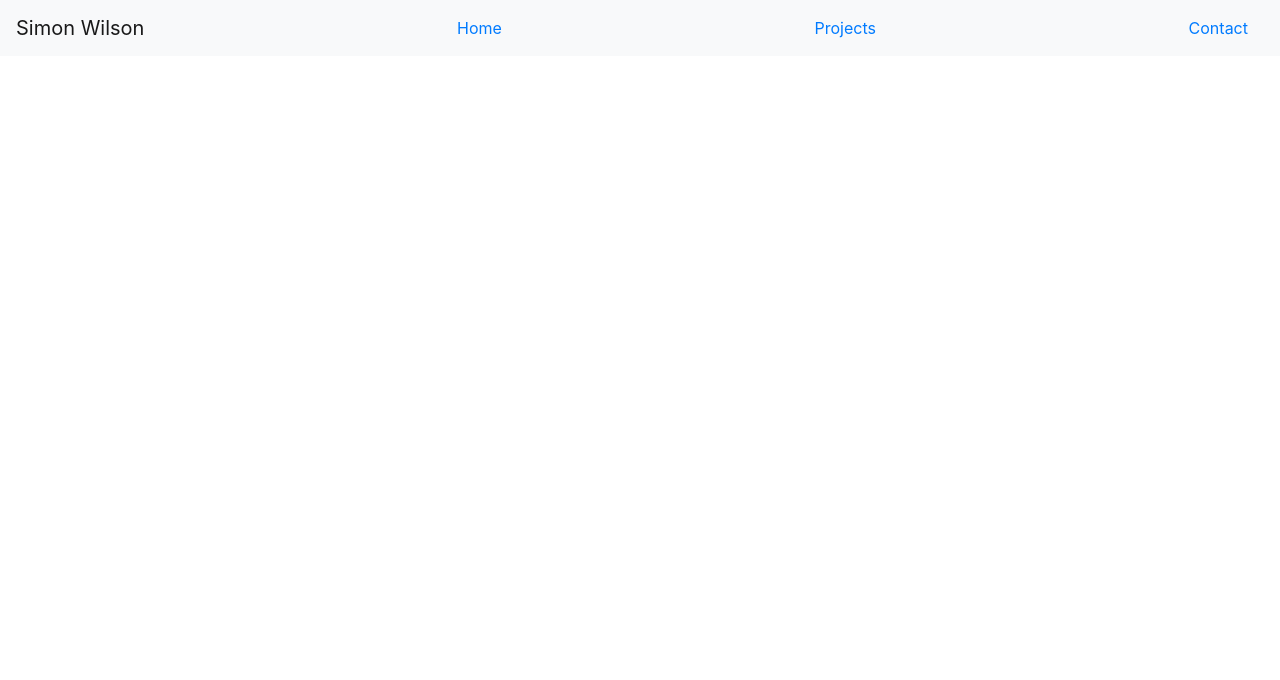
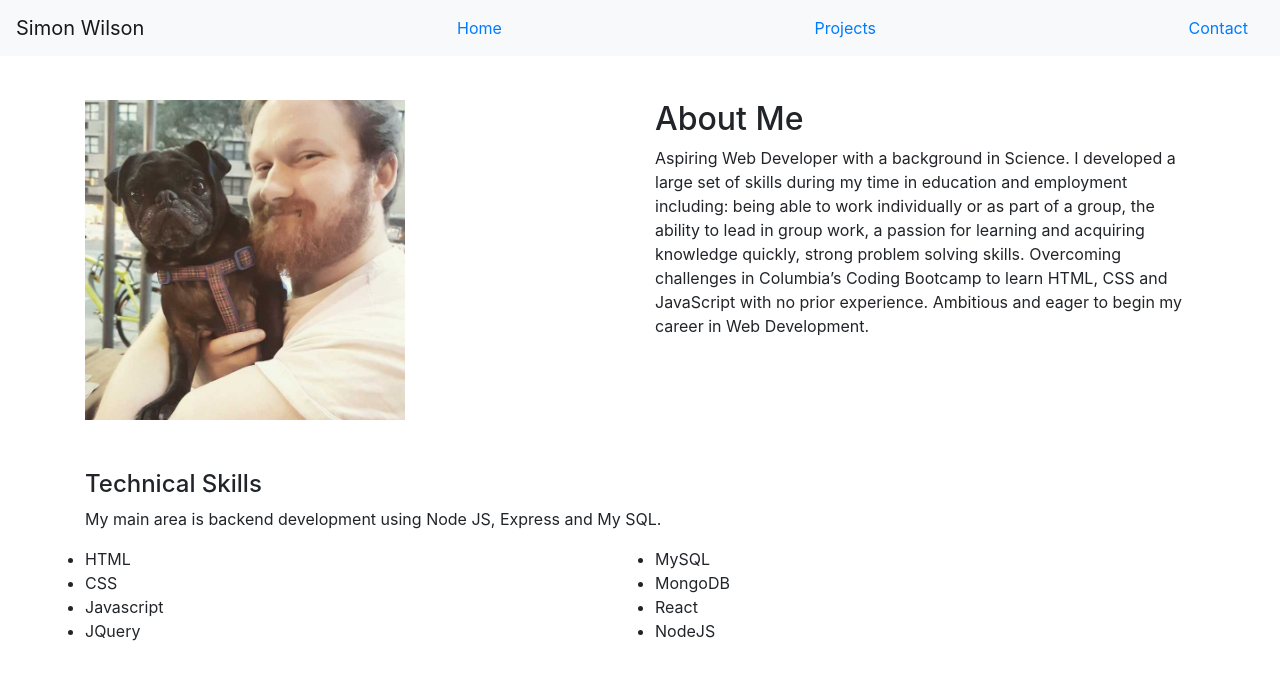
Before and after one commit to SM91wilson/React-Portfolio, a React (Create React App) app in the folder my-portfolio/: page / in a window 1280 px wide. Shown: the top 680 px of the page. Built offline with nearby package versions, Linux system fonts and the light colour scheme.

Commit message:
added about me

```diff
--- a/my-portfolio/src/App.css
+++ b/my-portfolio/src/App.css
@@ -28,6 +28,10 @@
   color: #61dafb;
 }
 
+.container {
+  margin-top: 100px;
+}
+
 @keyframes App-logo-spin {
   from {
     transform: rotate(0deg);
--- a/my-portfolio/src/App.js
+++ b/my-portfolio/src/App.js
@@ -1,13 +1,25 @@
-import React from 'react';
-import logo from './logo.svg';
-import './App.css';
-import Nav from '../src/components/navbar/navbar';
+import React from "react";
+import "./App.css";
+import Nav from "../src/components/navbar/navbar";
+import Picture from "../src/components/pictureCard/picture";
+import Blurb from "../src/components/profileBlurb/blurb";
+import Skills from "../src/components/skills/skills";
+
 
 function App() {
   return (
+    <div>
+      <Nav />
 
-    <div className="App">
-    <Nav />
+      <div className='container'>
+        <div className='row'>
+          <Picture />
+          <Blurb />
+        </div>
+        <div className='row mx-20'>
+          <Skills />
+        </div>
+      </div>
     </div>
   );
 }
--- a/my-portfolio/src/components/pictureCard/picture.js
+++ b/my-portfolio/src/components/pictureCard/picture.js
@@ -1,11 +1,14 @@
 import React from 'react';
+import './style.css';
 
 class Picture extends React.Component{
     render(){
         return(
-            <div>
-                <img src='' />
+            <div className='col-6 d-inline'>
+                <img className='profilePicture' src={require('./IMG-20200214-WA0007.jpg')} alt=""/>
             </div>
         )
     }
 }
+
+export default Picture;
--- /dev/null
+++ b/my-portfolio/src/components/pictureCard/style.css
@@ -0,0 +1,4 @@
+.profilePicture {
+    width: 20rem;
+    height: 20rem;
+}
--- /dev/null
+++ b/my-portfolio/src/components/profileBlurb/blurb.js
@@ -0,0 +1,22 @@
+import React from "react";
+
+class Blurb extends React.Component {
+  render() {
+    return (
+      <div className='col-6 d-inline'>
+        <h2>About Me</h2>
+        <p>
+          Aspiring Web Developer with a background in Science. I developed a
+          large set of skills during my time in education and employment
+          including: being able to work individually or as part of a group, the
+          ability to lead in group work, a passion for learning and acquiring
+          knowledge quickly, strong problem solving skills. Overcoming
+          challenges in Columbia’s Coding Bootcamp to learn HTML, CSS and
+          JavaScript with no prior experience. Ambitious and eager to begin my
+          career in Web Development.
+        </p>
+      </div>
+    );
+  }
+}
+export default Blurb;
--- /dev/null
+++ b/my-portfolio/src/components/skills/skills.js
@@ -0,0 +1,33 @@
+import React from 'react';
+import './style.css';
+
+class Skills extends React.Component{
+    render(){
+        return(
+            <div className='col-12 skillDiv mx-auto'>
+                <h4>Technical Skills</h4>
+                <p>
+                    My main area is backend development using Node JS, Express and My SQL.
+                </p>
+                <div className='row'>
+                <ul className='col-6'>
+                    <li>HTML</li>
+                    <li>CSS</li>
+                    <li>Javascript</li>
+                    <li>JQuery</li>
+                </ul>
+                <ul className='col-6'>
+                    <li>MySQL</li>
+                    <li>MongoDB</li>
+                    <li>React</li>
+                    <li>NodeJS</li>
+                </ul>
+                </div>
+                <div className='row'>
+
+                </div>
+            </div>
+        )
+    }
+}
+export default Skills;
--- /dev/null
+++ b/my-portfolio/src/components/skills/style.css
@@ -0,0 +1,5 @@
+.skillDiv {
+    margin-top: 50px;
+    height: 100px;
+
+}
```
Also changed, not shown: my-portfolio/src/components/pictureCard/IMG-20200214-WA0007.jpg (added).
